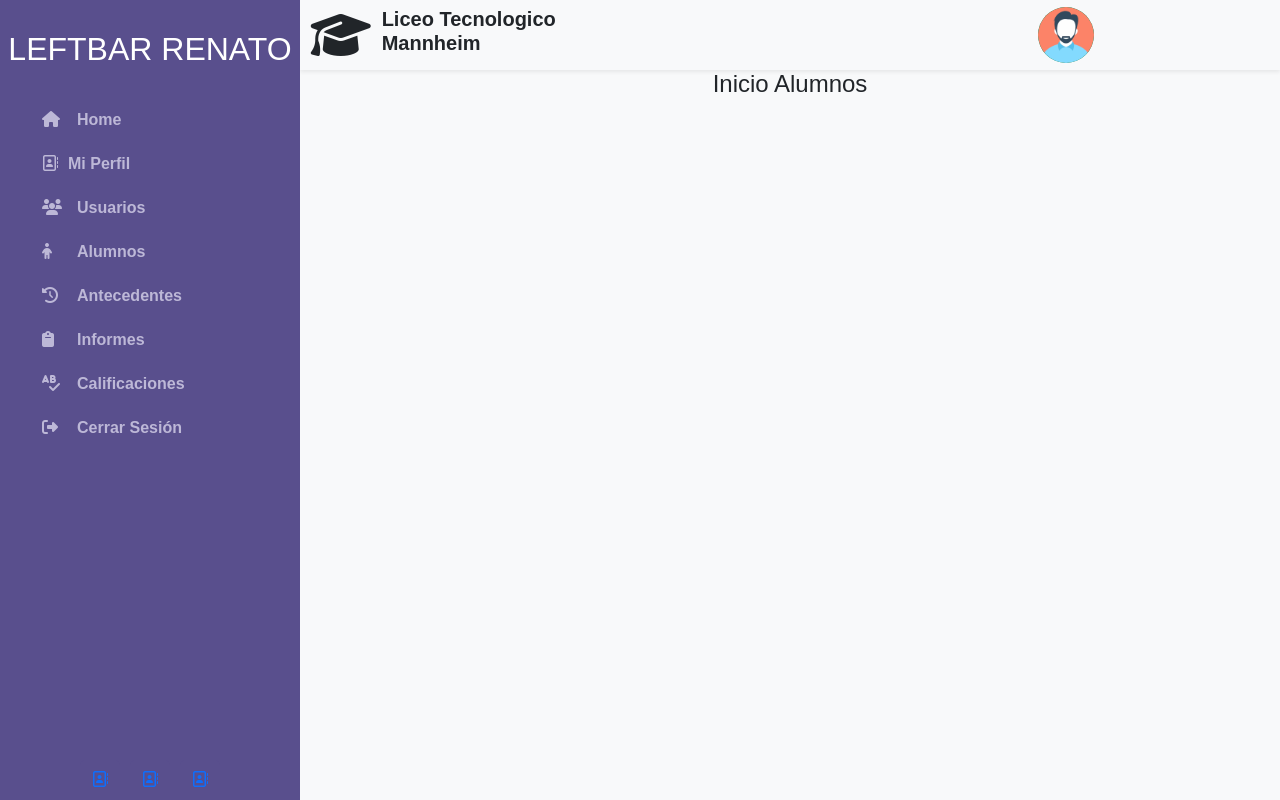
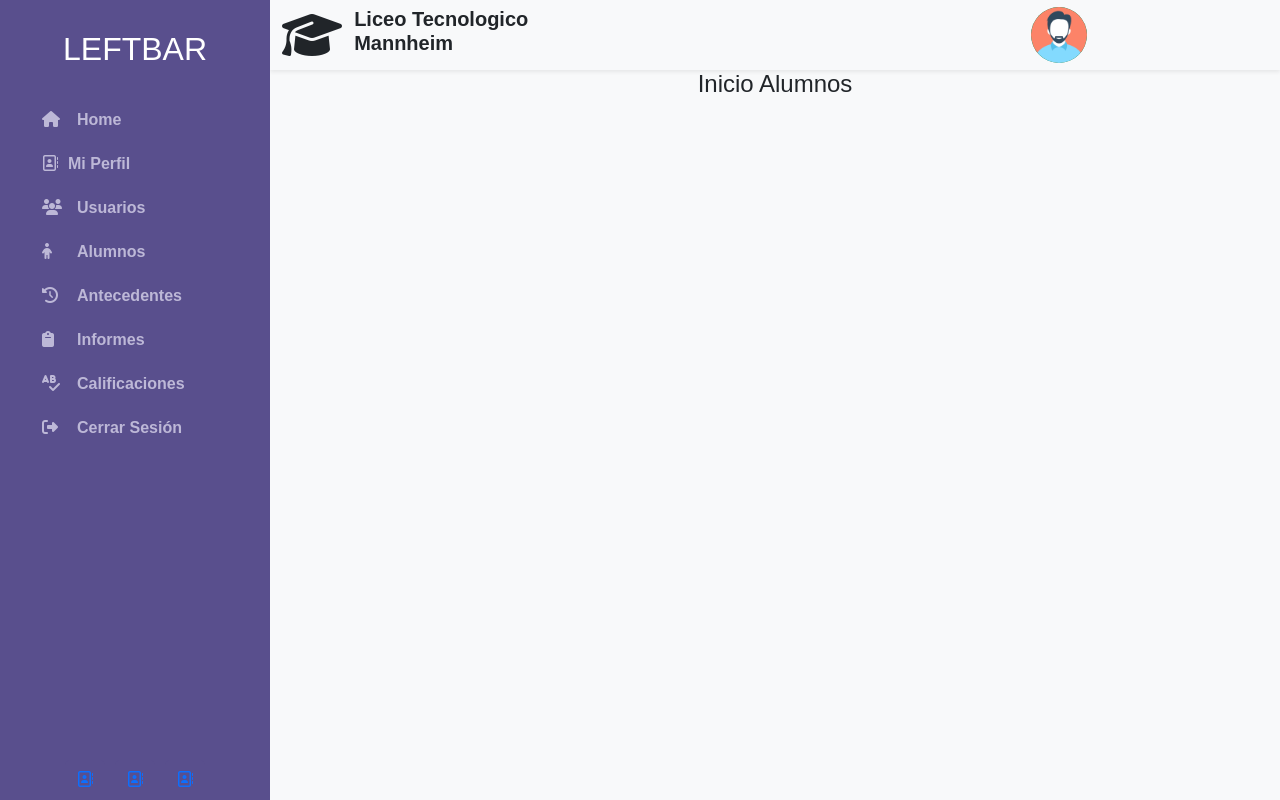
Before and after one commit to Cristobal-coding/DjangoTTT, a Django app: template templates/alumnos/inicio.html in a window 1280 px wide. Run offline with Django 3.2, Linux system fonts and the light colour scheme; the template is opened without the code that fills it, so the values that code supplies are empty; some libraries are stand-ins or nearby versions; some web fonts are replaced.

Commit message:
tamañoleftbar

```diff
--- a/static/css/styles.css
+++ b/static/css/styles.css
@@ -23,7 +23,7 @@
 }
 .wrapper .sidebar{
     position:fixed;
-    width: 300px;
+    width: 270px;
     height: 100%;
     background: #594f8d;
     padding: 30px 0;
--- a/templates/includes/leftbar.html
+++ b/templates/includes/leftbar.html
@@ -1,11 +1,8 @@
 
 <div class="wrapper">
     <div class="sidebar">
-        <h2>LEFTBAR Renato</h2>
+        <h2>leftbar</h2>
         <ul>
-
-
-
             <li class="{% if request.resolver_match.app_name == 'home_app'%}active-now{% endif %}"><a class="decoration-none" href="{% url 'home_app:home' %}"><i class="fas fa-home"></i>Home</a></li>
             <li><a class="decoration-none" href="#"><i class="far fa-address-book"></i>Mi Perfil</a></li>
             <li class="{% if request.resolver_match.app_name == 'user_app'%}active-now{% endif %}"><a class="decoration-none" href="{% url 'user_app:registrar' %}"><i class="fas fa-users"></i>Usuarios</a></li>
--- a/templates/layouts/master.html
+++ b/templates/layouts/master.html
@@ -17,7 +17,7 @@
     <div class="container-fluid p-0 ">
 
         {%include '../includes/leftbar.html'%}
-        <div class="" style="padding-left:300px;">
+        <div class="" style="padding-left:270px;">
             {%include '../includes/header.html'%}
             {%block 'content'%}
 
```
